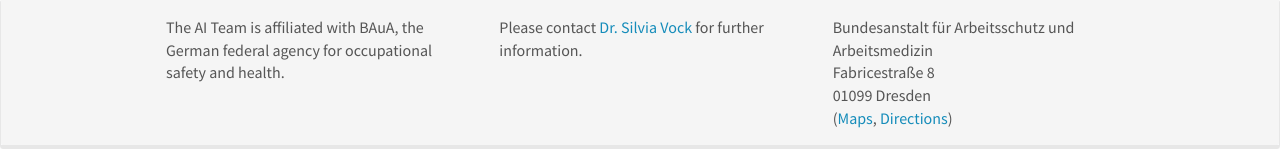
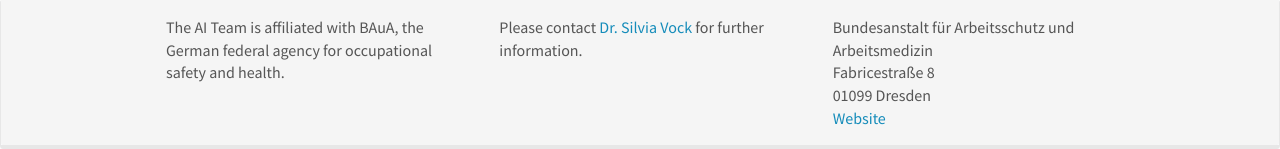
Before and after one commit to aidresden/aidresden.github.io, a Jekyll site: the page built from _pages/home.md, in a window 1280 px wide and 1209 px high. Shown: the part 1060-1209 px from the top of the window. Built offline with Jekyll 4.4.1, drawn with Linux system fonts in a browser that asks for light colours; nearby versions of some CDN libraries.

Commit message:
Update footer.html
Add Webiste URL

Signed-off-by: aidresden <aidresden@baua.bund.de>

```diff
--- a/_includes/footer.html
+++ b/_includes/footer.html
@@ -12,7 +12,7 @@
 			Bundesanstalt für Arbeitsschutz und Arbeitsmedizin<br />
 			Fabricestraße 8<br />
 			01099 Dresden<br />
-			(<a href="https://maps.app.goo.gl/P28RF7xxHMvgSAVy9">Maps</a>, <a href="https://www.google.com/maps/dir/?api=1&destination=Fabricestraße+8,+01099+Dresden,+Germany">Directions</a>)
+			<a href="https://www.baua.de/DE/Home"> Website </a>
 		  </div>
 		</div>
 	  </div>
```
